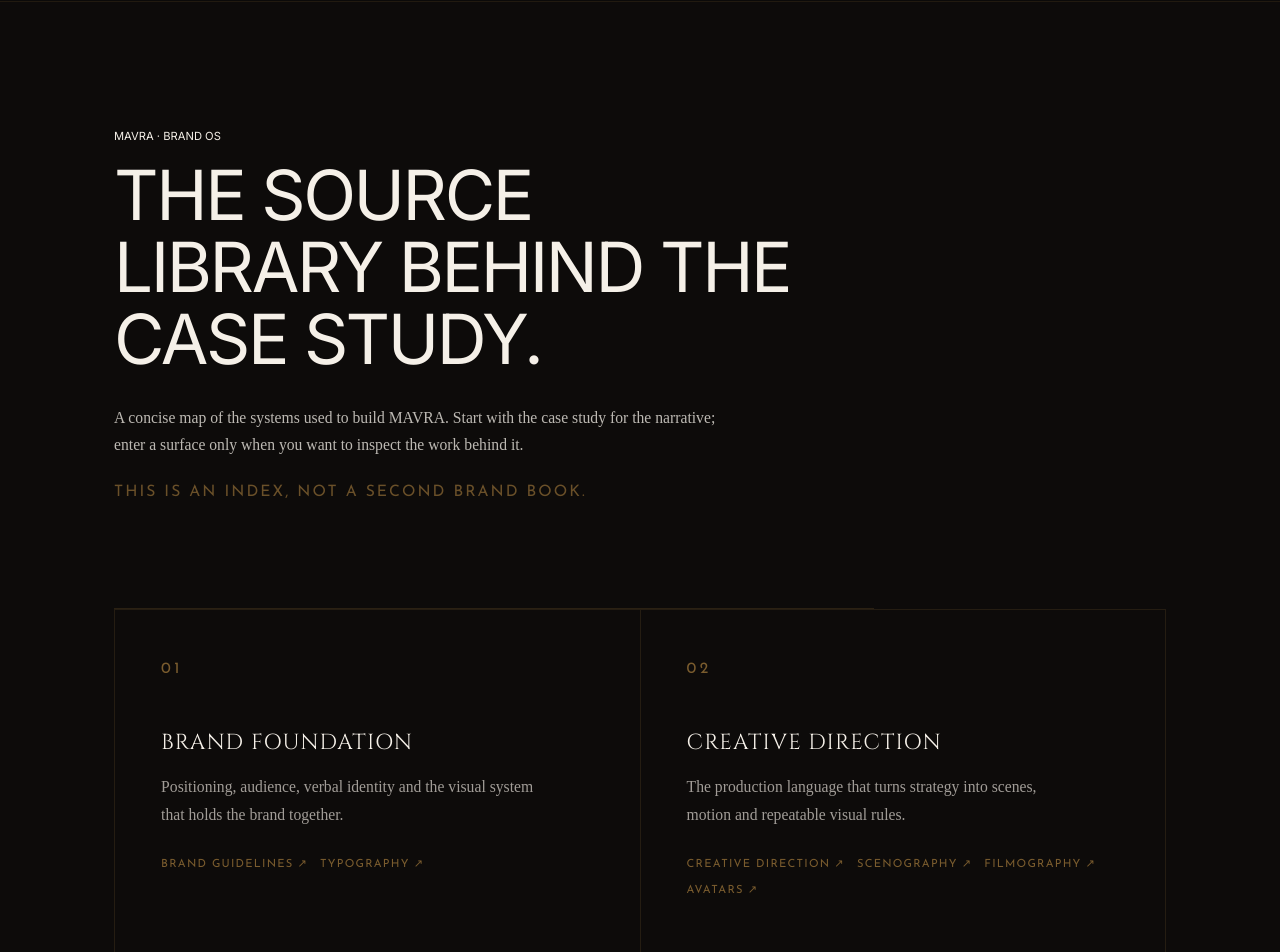
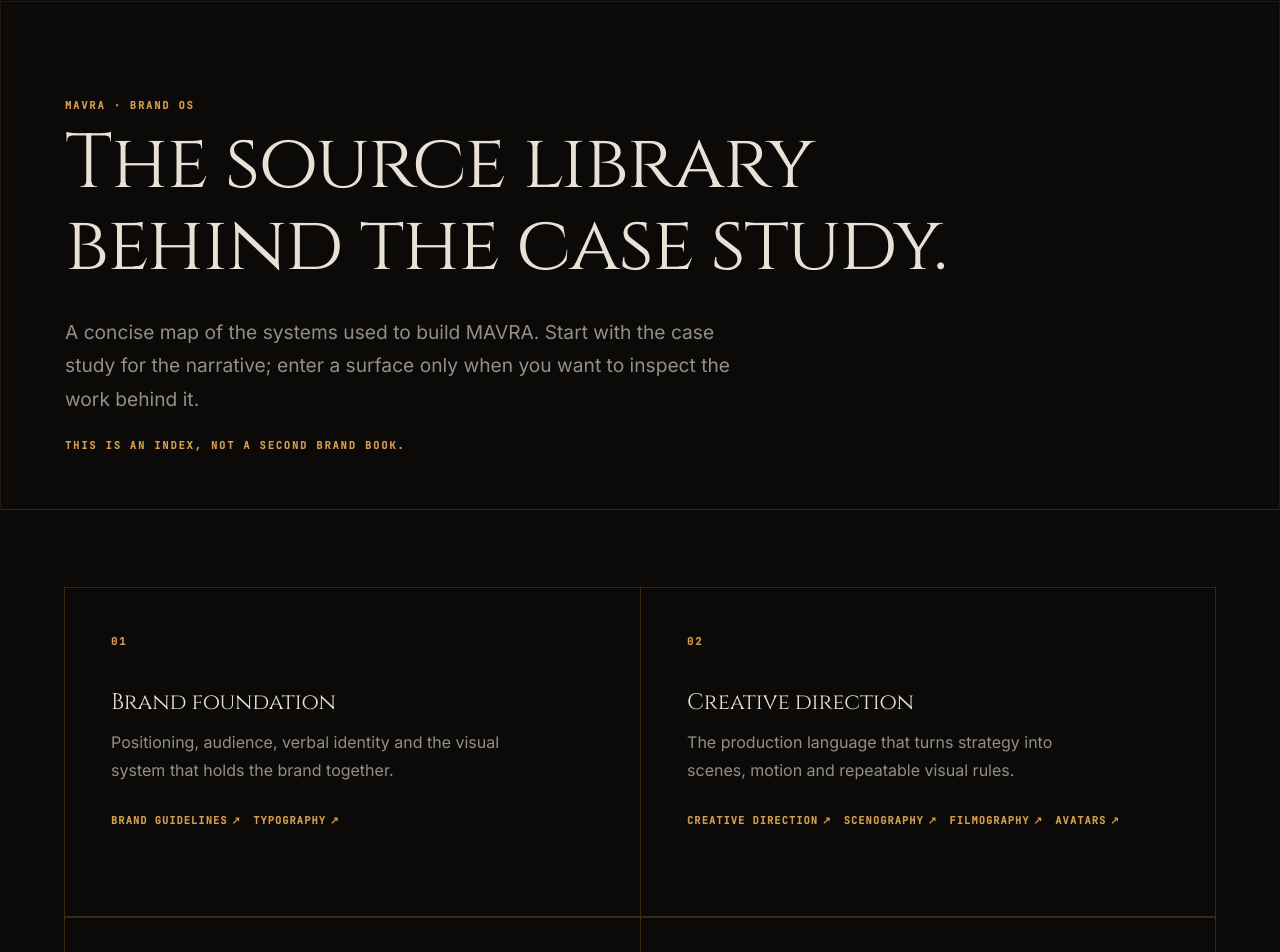
Before and after one commit to frankaarias/mavra-public, a React (Vite) app: page /brand in a window 1280 px wide. Shown: the part 73-1025 px from the top of the page. Built offline with nearby package versions, Linux system fonts and the light colour scheme; a web font is replaced by a local one.

Commit message:
Align Brand OS typography and layout with Case Study

```diff
--- a/src/index.css
+++ b/src/index.css
@@ -3055,3 +3055,107 @@
 .language-toggle button:hover { color: var(--fg); }
 .language-toggle button.active { background: rgba(var(--copper-rgb), .25); color: var(--fg); }
 .language-toggle button:focus-visible { outline: 1px solid var(--copper-bright); outline-offset: 2px; }
+
+/* Brand OS is deliberately a continuation of the Case Study, not a second visual system. */
+main.case-study.brand-os-index {
+  max-width: none;
+  margin: 0;
+  padding: 0;
+  background: #0b0a09;
+}
+.case-study .brand-os-hero {
+  max-width: 1440px;
+  margin: 0 auto;
+  padding: clamp(7rem, 14vh, 10rem) clamp(1.25rem, 5vw, 5.5rem) clamp(3.5rem, 7vh, 5rem);
+  border-right: 1px solid rgba(196, 131, 42, 0.12);
+  border-bottom: 1px solid var(--case-line);
+  border-left: 1px solid rgba(196, 131, 42, 0.12);
+}
+.case-study .brand-os-hero .section-label {
+  margin: 0 0 .8rem;
+  color: var(--case-bright);
+  font: 600 .65rem var(--font-mono);
+  letter-spacing: .18em;
+  line-height: 1.2;
+  text-transform: uppercase;
+}
+.case-study .brand-os-hero h1 {
+  max-width: 900px;
+  margin: 0;
+  color: var(--case-ink);
+  font-family: 'Cinzel', serif;
+  font-size: clamp(2.45rem, 6vw, 5.9rem);
+  font-weight: 400;
+  letter-spacing: -.02em;
+  line-height: 1.06;
+  text-transform: none;
+}
+.case-study .brand-os-intro {
+  max-width: 690px;
+  margin: 1.8rem 0 0;
+  color: var(--case-muted);
+  font-family: var(--font-sans);
+  font-size: clamp(1rem, 1.6vw, 1.2rem);
+  line-height: 1.75;
+}
+.case-study .brand-os-note {
+  margin: 1.25rem 0 0;
+  color: var(--case-bright);
+  font: 600 .65rem var(--font-mono);
+  letter-spacing: .18em;
+  line-height: 1.55;
+  text-transform: uppercase;
+}
+.case-study .brand-os-grid {
+  max-width: 1440px;
+  margin: 0 auto;
+  padding: clamp(3rem, 6vw, 5rem) clamp(1.25rem, 5vw, 5.5rem) 0;
+  border: 0;
+}
+.case-study .brand-os-card {
+  min-height: 330px;
+  border: 1px solid var(--case-line);
+  border-right: 0;
+  background: transparent;
+}
+.case-study .brand-os-card:nth-child(even) { border-right: 1px solid var(--case-line); }
+.case-study .brand-os-number {
+  margin: 0 0 2.6rem;
+  color: var(--case-bright);
+  font: 600 .65rem var(--font-mono);
+  letter-spacing: .18em;
+}
+.case-study .brand-os-card h2 {
+  color: var(--case-ink);
+  font-family: 'Cinzel', serif;
+  font-size: clamp(1.2rem, 1.75vw, 1.55rem);
+  font-weight: 400;
+  letter-spacing: -.01em;
+  line-height: 1.22;
+  text-transform: none;
+}
+.case-study .brand-os-card > p:not(.brand-os-number) {
+  color: var(--case-muted);
+  font-family: var(--font-sans);
+  font-size: 1rem;
+  line-height: 1.7;
+}
+.case-study .brand-os-card nav a,
+.case-study .brand-os-footer a {
+  color: var(--case-bright);
+  font-family: var(--font-mono);
+  font-size: .65rem;
+  font-weight: 600;
+  letter-spacing: .1em;
+}
+.case-study .brand-os-footer {
+  max-width: 1440px;
+  margin: 0 auto;
+  padding: 2rem clamp(1.25rem, 5vw, 5.5rem) 3rem;
+  color: var(--case-muted);
+  font-family: var(--font-mono);
+  font-size: .65rem;
+}
+@media (max-width: 700px) {
+  .case-study .brand-os-card { border-right: 1px solid var(--case-line); }
+}
--- a/src/pages/Home.jsx
+++ b/src/pages/Home.jsx
@@ -37,7 +37,7 @@
   const t = copy[language] || copy.en
 
   return (
-    <main className="brand-os-index">
+    <main className="case-study brand-os-index">
       <header className="brand-os-hero">
         <p className="section-label">{t.eyebrow}</p>
         <h1>{t.title}</h1>
```
